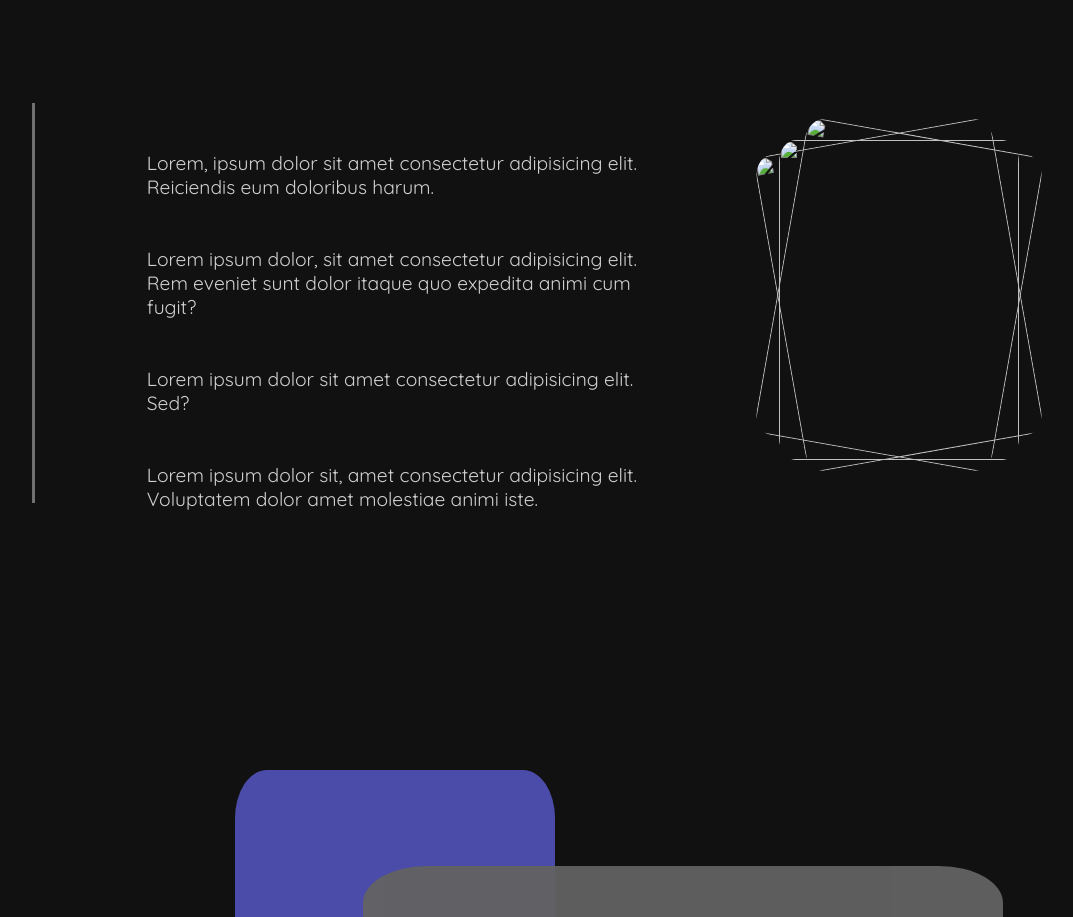
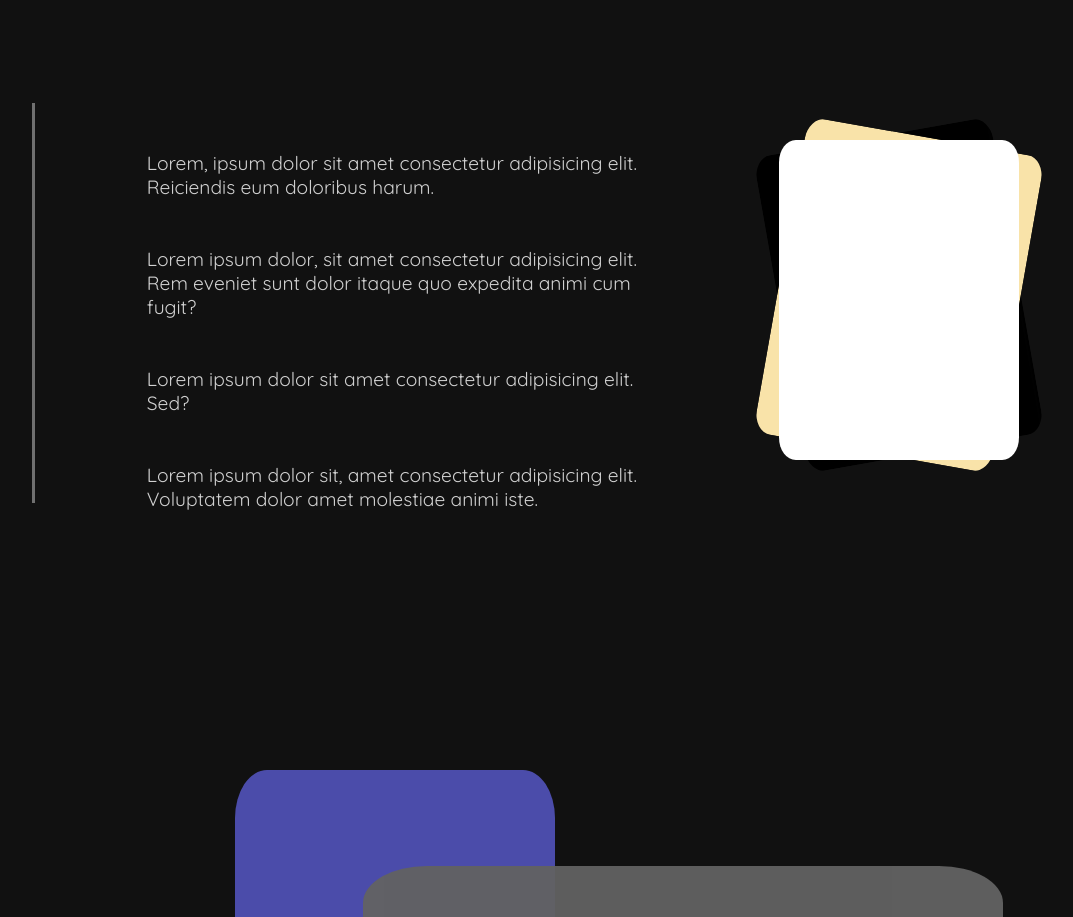
Before and after one commit to VRomanenko04/psychology-landing, a plain HTML site: page index.html in a window 1280 px wide. Shown: the part 926-1843 px from the top of the page, without its empty margins (125-1198 px from the left). Drawn offline with Linux system fonts and the light colour scheme.

Commit message:
Ещё фикс

```diff
--- a/index.html
+++ b/index.html
@@ -99,9 +99,9 @@
                     </div>
                 </section>
                 <div class="loop-position">
-                    <img class="first-certificate" src="" alt="">
-                    <img class="second-certificate" src="" alt="">
-                    <img class="third-certificate" src="" alt="">
+                    <img class="first-certificate" src="imgs/image1.jpg" alt="">
+                    <img class="second-certificate" src="imgs/image2.jpg" alt="">
+                    <img class="third-certificate" src="imgs/image3.jpg" alt="">
                 </div>
             </div>
             <section class="slider-container" id="vebinars">
```
Also changed, not shown: imgs/image1.jpg (added), imgs/image2.jpg (added), imgs/image3.jpg (added).
